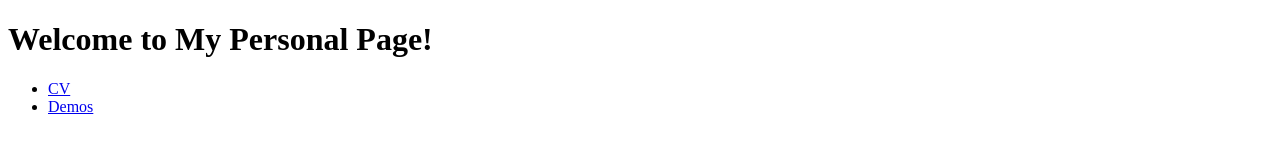
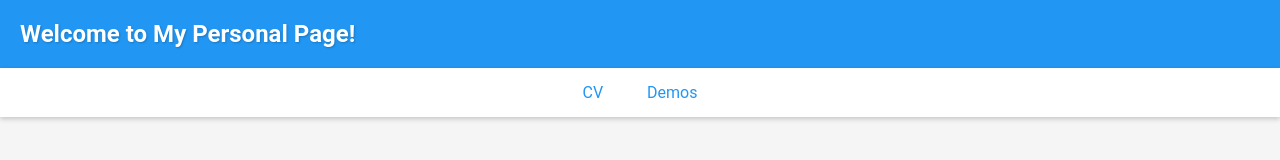
Before and after one commit to sadikneipp/sadikneipp.github.io, a plain HTML site: page index.html in a window 1280 px wide. Drawn offline with Linux system fonts and the light colour scheme.

Commit message:
add some basic style

```diff
--- a/index.html
+++ b/index.html
@@ -5,6 +5,7 @@
     <meta charset="UTF-8">
     <meta name="viewport" content="width=device-width, initial-scale=1.0">
     <title>Sadi - Home</title>
+    <link href="style.css" rel="stylesheet" type="text/css">
 </head>
 
 <body>
--- /dev/null
+++ b/style.css
@@ -0,0 +1,52 @@
+/* Basic Reset */
+body,
+h1,
+nav,
+ul,
+li {
+    margin: 0;
+    padding: 0;
+}
+
+body {
+    font-family: 'Roboto', sans-serif;
+    background-color: #F5F5F5;
+    color: #212121;
+}
+
+header {
+    background-color: #2196F3;
+    /* Primary Blue */
+    color: #FFFFFF;
+    padding: 20px;
+    text-shadow: 1px 1px 2px rgba(0, 0, 0, 0.2);
+    box-shadow: 0 2px 5px rgba(0, 0, 0, 0.2);
+}
+
+h1 {
+    font-size: 24px;
+}
+
+nav ul {
+    list-style: none;
+    background-color: #FFFFFF;
+    text-align: center;
+    padding: 0;
+    box-shadow: 0 2px 5px rgba(0, 0, 0, 0.2);
+}
+
+nav li {
+    display: inline-block;
+}
+
+nav a {
+    text-decoration: none;
+    color: #2196F3;
+    padding: 15px 20px;
+    display: block;
+}
+
+nav a:hover {
+    background-color: #E3F2FD;
+    transition: background-color 0.3s;
+}
```
